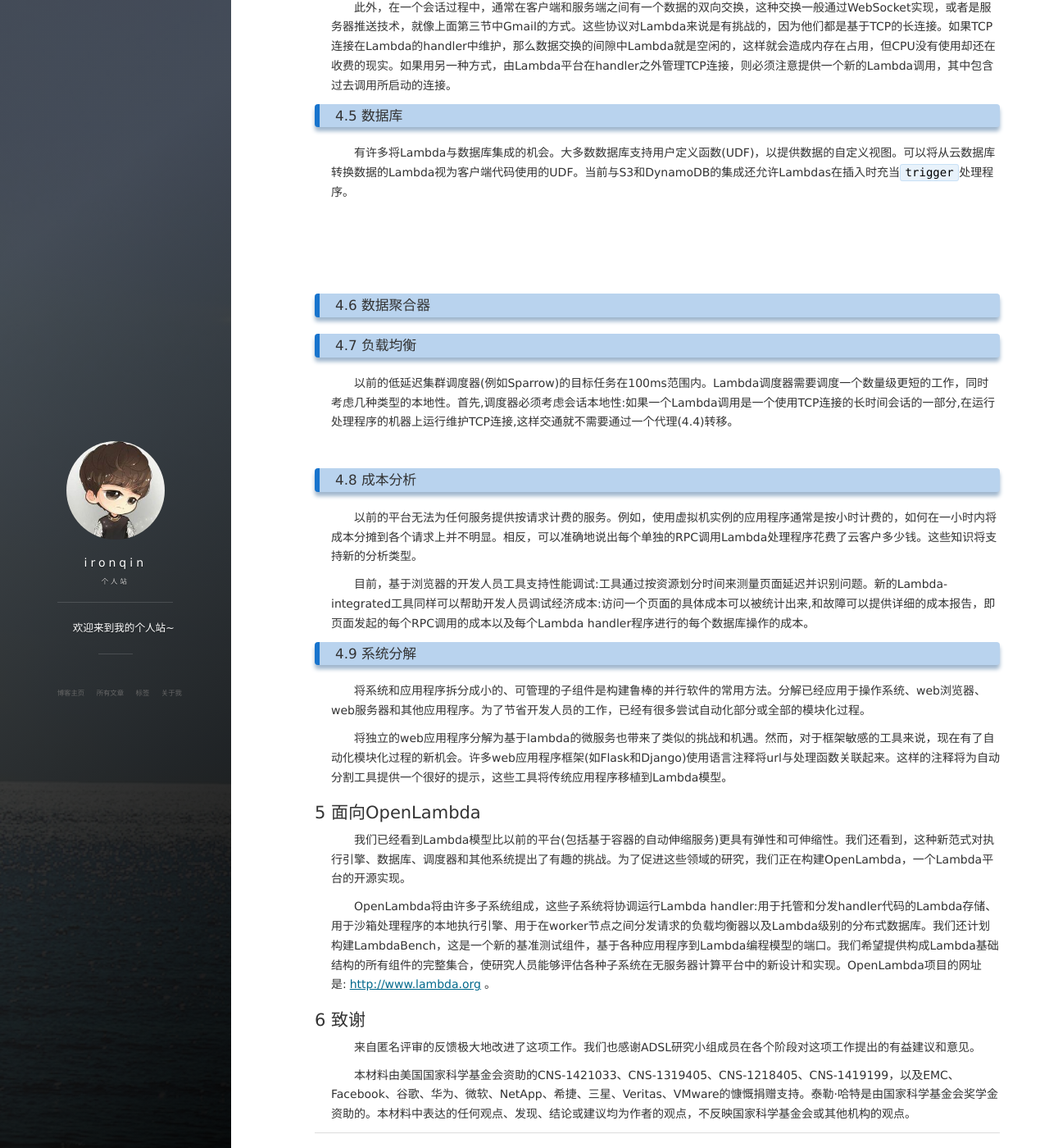
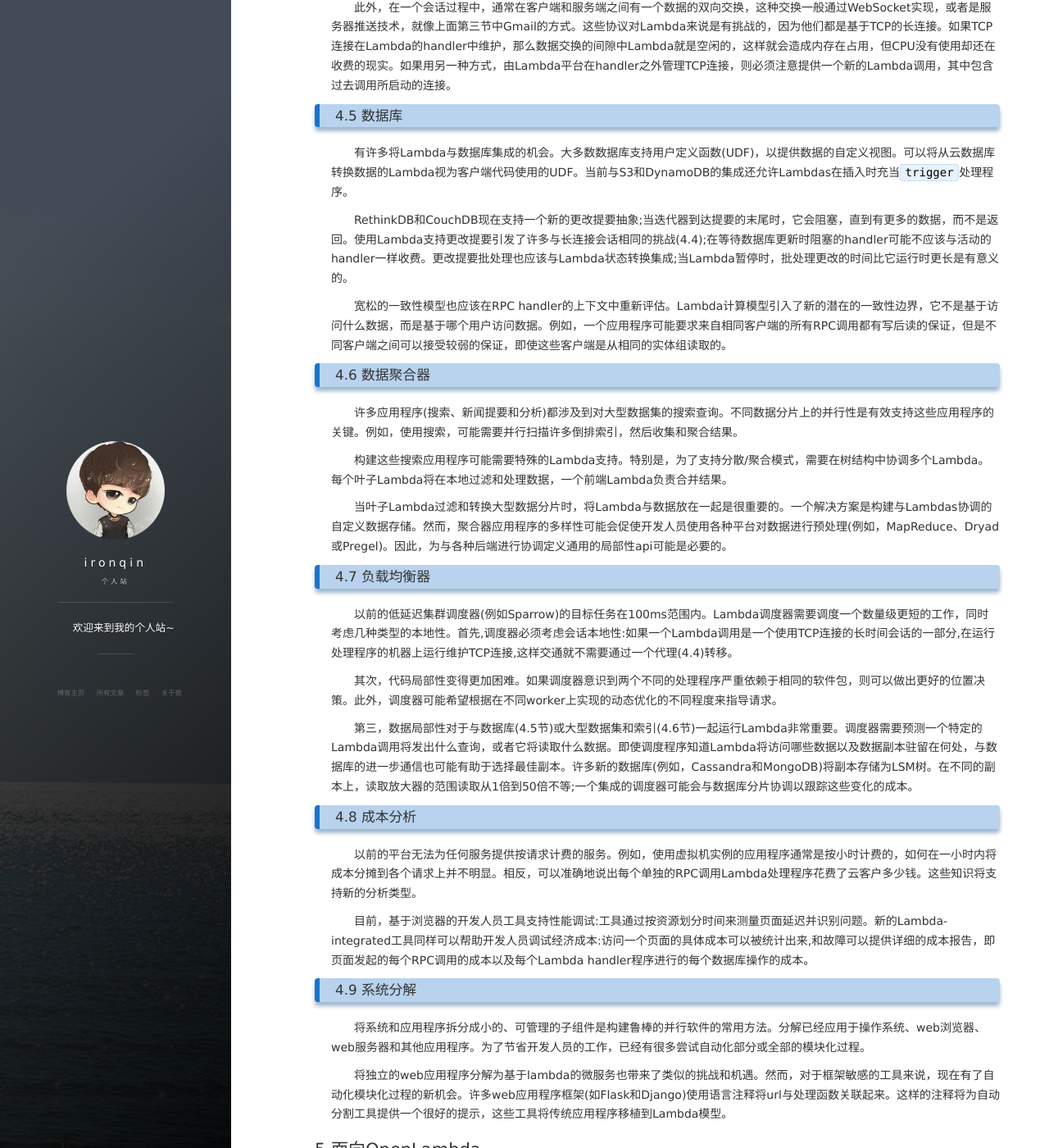
Before and after one commit to qwbjtu2015/ironqin.github.io, a Jekyll site: the page built from _posts/2019-10-17-ServerlessComputationWithLambda.md, in a window 1280 px wide and 1400 px high, scrolled down 4884 px. Shown: the whole window at 82% size. Built offline with Jekyll 4.4.1, drawn with Linux system fonts in a browser that asks for light colours; nearby versions of some CDN libraries; comment, search, counter and statistics services are not loaded.

Commit message:
Update 2019-10-17-ServerlessComputationWithLambda.md

```diff
--- a/_posts/2019-10-17-ServerlessComputationWithLambda.md
+++ b/_posts/2019-10-17-ServerlessComputationWithLambda.md
@@ -109,20 +109,25 @@ Lambda模型的一个主要优势在于当负载突然增加时可以快速自
 
 &emsp;&emsp;有许多将Lambda与数据库集成的机会。大多数数据库支持用户定义函数(UDF)，以提供数据的自定义视图。可以将从云数据库转换数据的Lambda视为客户端代码使用的UDF。当前与S3和DynamoDB的集成还允许Lambdas在插入时充当`trigger`处理程序。
 
-&emsp;&emsp;
+&emsp;&emsp;RethinkDB和CouchDB现在支持一个新的更改提要抽象;当迭代器到达提要的末尾时，它会阻塞，直到有更多的数据，而不是返回。使用Lambda支持更改提要引发了许多与长连接会话相同的挑战(4.4);在等待数据库更新时阻塞的handler可能不应该与活动的handler一样收费。更改提要批处理也应该与Lambda状态转换集成;当Lambda暂停时，批处理更改的时间比它运行时更长是有意义的。
 
-&emsp;&emsp;
-
-&emsp;&emsp;
-
+&emsp;&emsp;宽松的一致性模型也应该在RPC handler的上下文中重新评估。Lambda计算模型引入了新的潜在的一致性边界，它不是基于访问什么数据，而是基于哪个用户访问数据。例如，一个应用程序可能要求来自相同客户端的所有RPC调用都有写后读的保证，但是不同客户端之间可以接受较弱的保证，即使这些客户端是从相同的实体组读取的。
 
 ### 4.6 数据聚合器
 
-### 4.7 负载均衡
+&emsp;&emsp;许多应用程序(搜索、新闻提要和分析)都涉及到对大型数据集的搜索查询。不同数据分片上的并行性是有效支持这些应用程序的关键。例如，使用搜索，可能需要并行扫描许多倒排索引，然后收集和聚合结果。
+
+&emsp;&emsp;构建这些搜索应用程序可能需要特殊的Lambda支持。特别是，为了支持分散/聚合模式，需要在树结构中协调多个Lambda。每个叶子Lambda将在本地过滤和处理数据，一个前端Lambda负责合并结果。
+
+&emsp;&emsp;当叶子Lambda过滤和转换大型数据分片时，将Lambda与数据放在一起是很重要的。一个解决方案是构建与Lambdas协调的自定义数据存储。然而，聚合器应用程序的多样性可能会促使开发人员使用各种平台对数据进行预处理(例如，MapReduce、Dryad或Pregel)。因此，为与各种后端进行协调定义通用的局部性api可能是必要的。
+
+### 4.7 负载均衡器
 
 &emsp;&emsp;以前的低延迟集群调度器(例如Sparrow)的目标任务在100ms范围内。Lambda调度器需要调度一个数量级更短的工作，同时考虑几种类型的本地性。首先,调度器必须考虑会话本地性:如果一个Lambda调用是一个使用TCP连接的长时间会话的一部分,在运行处理程序的机器上运行维护TCP连接,这样交通就不需要通过一个代理(4.4)转移。
 
-&emsp;&emsp;
+&emsp;&emsp;其次，代码局部性变得更加困难。如果调度器意识到两个不同的处理程序严重依赖于相同的软件包，则可以做出更好的位置决策。此外，调度器可能希望根据在不同worker上实现的动态优化的不同程度来指导请求。
+
+&emsp;&emsp;第三，数据局部性对于与数据库(4.5节)或大型数据集和索引(4.6节)一起运行Lambda非常重要。调度器需要预测一个特定的Lambda调用将发出什么查询，或者它将读取什么数据。即使调度程序知道Lambda将访问哪些数据以及数据副本驻留在何处，与数据库的进一步通信也可能有助于选择最佳副本。许多新的数据库(例如，Cassandra和MongoDB)将副本存储为LSM树。在不同的副本上，读取放大器的范围读取从1倍到50倍不等;一个集成的调度器可能会与数据库分片协调以跟踪这些变化的成本。
 
 ### 4.8 成本分析
 
```
